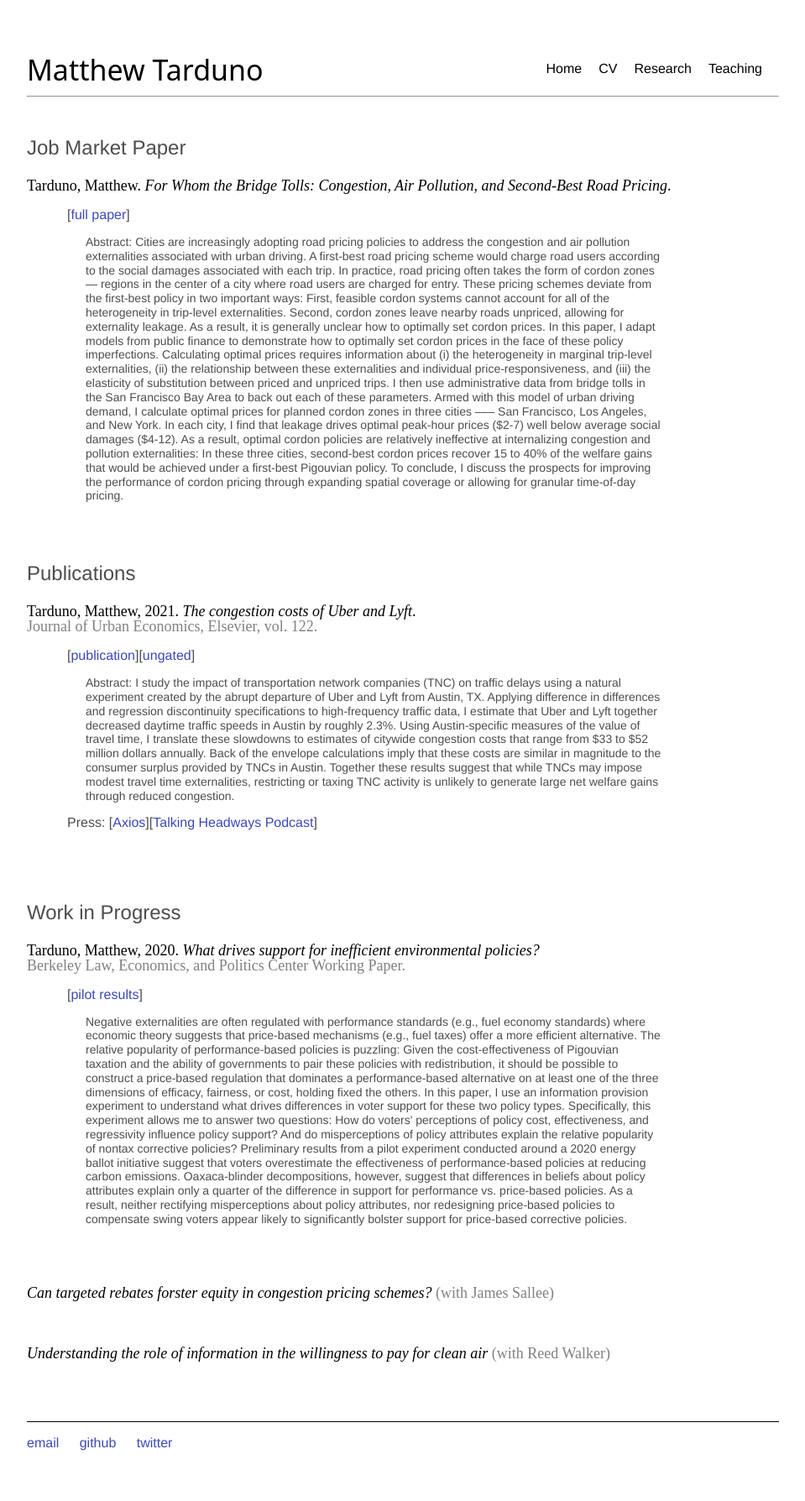
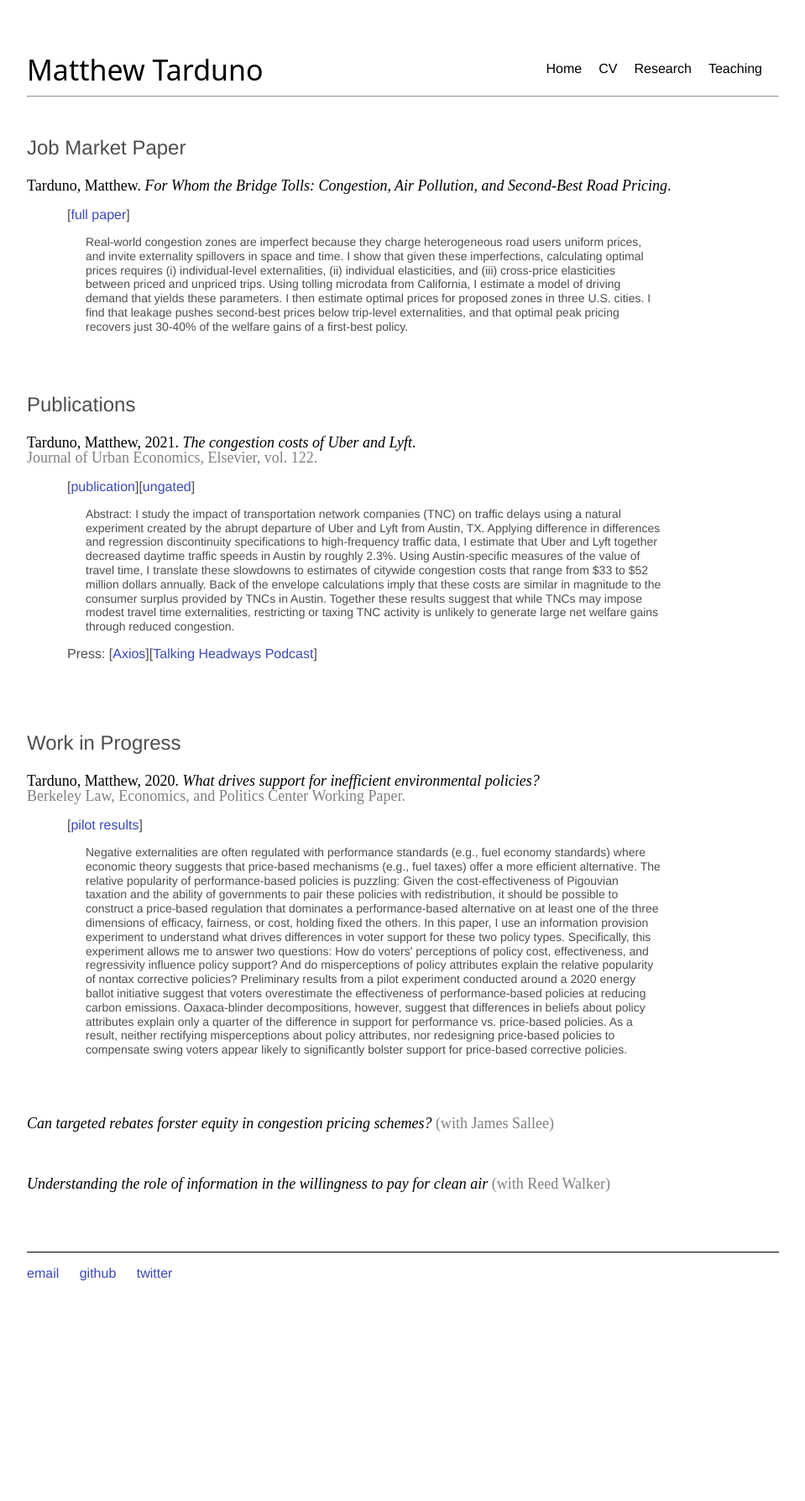
Before and after one commit to Matt-Tarduno/Matt-Tarduno.github.io, a Jekyll site: the page built from research/index.html, in a window 1280 px wide. Shown: the whole page at 84% size, without its empty margins (160-1119 px from the left). Built offline with Jekyll 4.4.1, drawn with Linux system fonts in a browser that asks for light colours; after the commit the page ends 1586 px from its top, so only the background shows below that.

Commit message:
Update index.html

```diff
--- a/research/index.html
+++ b/research/index.html
@@ -13,25 +13,9 @@ sitemap:
 
 <p style="font-size:18px; font-family: TimesNewRoman; color: black" >Tarduno, Matthew. <em>For Whom the Bridge Tolls: Congestion, Air Pollution, and Second-Best Road Pricing</em>.
 	<p style="margin-left:3em">[<a href="https://matt-tarduno.github.io/jmp/" target="_blank">full paper</a>]
-	<p style="font-size:14px; margin-left:5em; margin-right:10em; line-height: 1.2"> Abstract: Cities are increasingly adopting road pricing policies to address the congestion and air pollution externalities
-associated with urban driving. A first-best road pricing scheme would charge road users according
-to the social damages associated with each trip. In practice, road pricing often takes the form of cordon zones
-— regions in the center of a city where road users are charged for entry. These pricing schemes deviate from
-the first-best policy in two important ways: First, feasible cordon systems cannot account for all
-of the heterogeneity in trip-level externalities. Second, cordon zones leave nearby roads unpriced, allowing
-for externality leakage. As a result, it is generally unclear how to optimally set cordon prices. In this paper,
-I adapt models from public finance to demonstrate how to optimally set cordon prices in the face of these
-policy imperfections. Calculating optimal prices requires information about (i) the heterogeneity in marginal
-trip-level externalities, (ii) the relationship between these externalities and individual price-responsiveness,
-and (iii) the elasticity of substitution between priced and unpriced trips. I then use administrative data
-from bridge tolls in the San Francisco Bay Area to back out each of these parameters. Armed with this
-model of urban driving demand, I calculate optimal prices for planned cordon zones in three cities ––– San
-Francisco, Los Angeles, and New York. In each city, I find that leakage drives optimal peak-hour prices ($2-7)
-well below average social damages ($4-12). As a result, optimal cordon policies are relatively ineffective at
-internalizing congestion and pollution externalities: In these three cities, second-best cordon prices recover
-15 to 40% of the welfare gains that would be achieved under a first-best Pigouvian policy. To conclude, I
-discuss the prospects for improving the performance of cordon pricing through expanding spatial coverage
-or allowing for granular time-of-day pricing.</p>
+	<p style="font-size:14px; margin-left:5em; margin-right:10em; line-height: 1.2"> Real-world congestion zones are imperfect because they charge heterogeneous road users
+uniform prices, and invite externality spillovers in space and time. I show that given these imperfections, calculating optimal prices requires (i) individual-level externalities, (ii) individual elasticities, and (iii) cross-price elasticities between priced and unpriced trips. Using
+tolling microdata from California, I estimate a model of driving demand that yields these parameters. I then estimate optimal prices for proposed zones in three U.S. cities. I find that leakage pushes second-best prices below trip-level externalities, and that optimal peak pricing recovers just 30-40% of the welfare gains of a first-best policy.</p>
 <br>
 <br>
 
```
